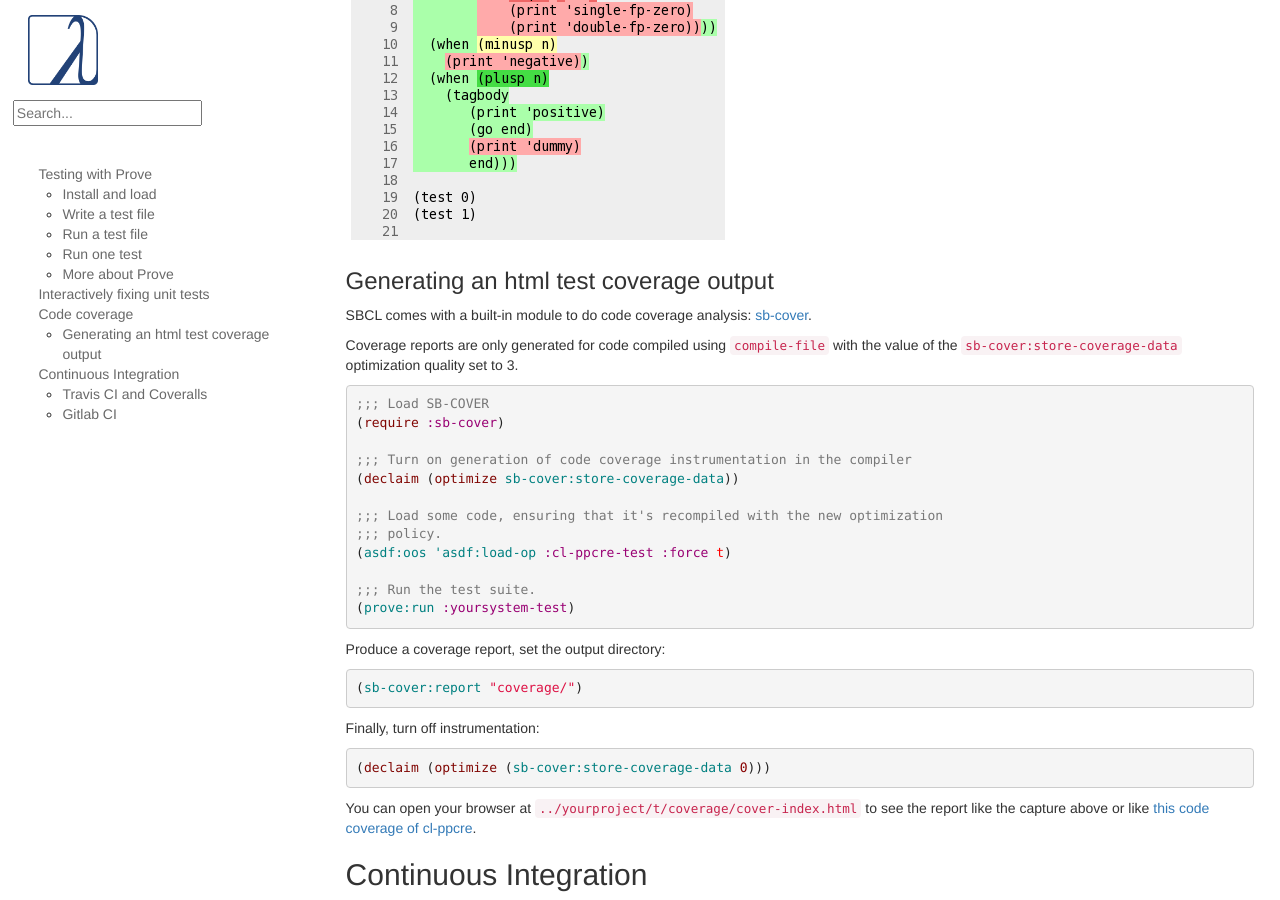
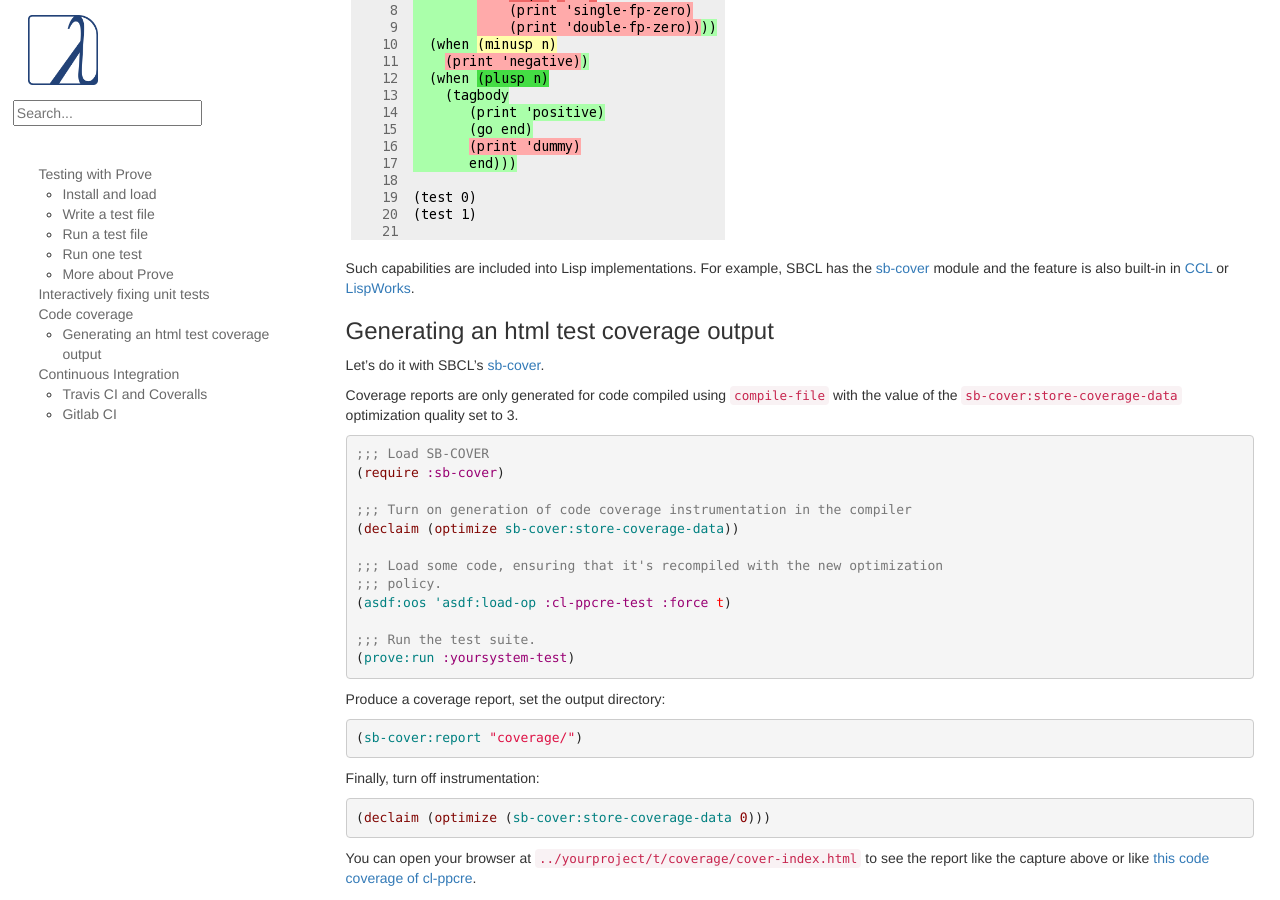
Before and after one commit to LispCookbook/cl-cookbook, a Jekyll site: the page built from testing.md, in a window 1280 px wide and 900 px high, scrolled down 2970 px. Built offline with Jekyll 4.4.1, drawn with Linux system fonts in a browser that asks for light colours.

Commit message:
code coverage: also mention CCL and LispWorks

```diff
--- a/testing.md
+++ b/testing.md
@@ -123,11 +123,14 @@ parts of our code were tested or not:
 
 ![](assets/coverage.png "source: https://www.snellman.net/blog/archive/2007-05-03-code-coverage-tool-for-sbcl.html")
 
+Such capabilities are included into Lisp implementations. For example, SBCL has the
+[sb-cover](http://www.sbcl.org/manual/index.html#sb_002dcover) module
+and the feature is also built-in in [CCL](https://ccl.clozure.com/docs/ccl.html#code-coverage)
+or [LispWorks](http://www.lispworks.com/documentation/lw71/LW/html/lw-68.htm).
 
 ### Generating an html test coverage output
 
-SBCL comes with a built-in module to do code coverage analysis:
-[sb-cover](http://www.sbcl.org/manual/index.html#sb_002dcover).
+Let's do it with SBCL's [sb-cover](http://www.sbcl.org/manual/index.html#sb_002dcover).
 
 Coverage reports are only generated for code compiled using
 `compile-file` with the value of the `sb-cover:store-coverage-data`
```
